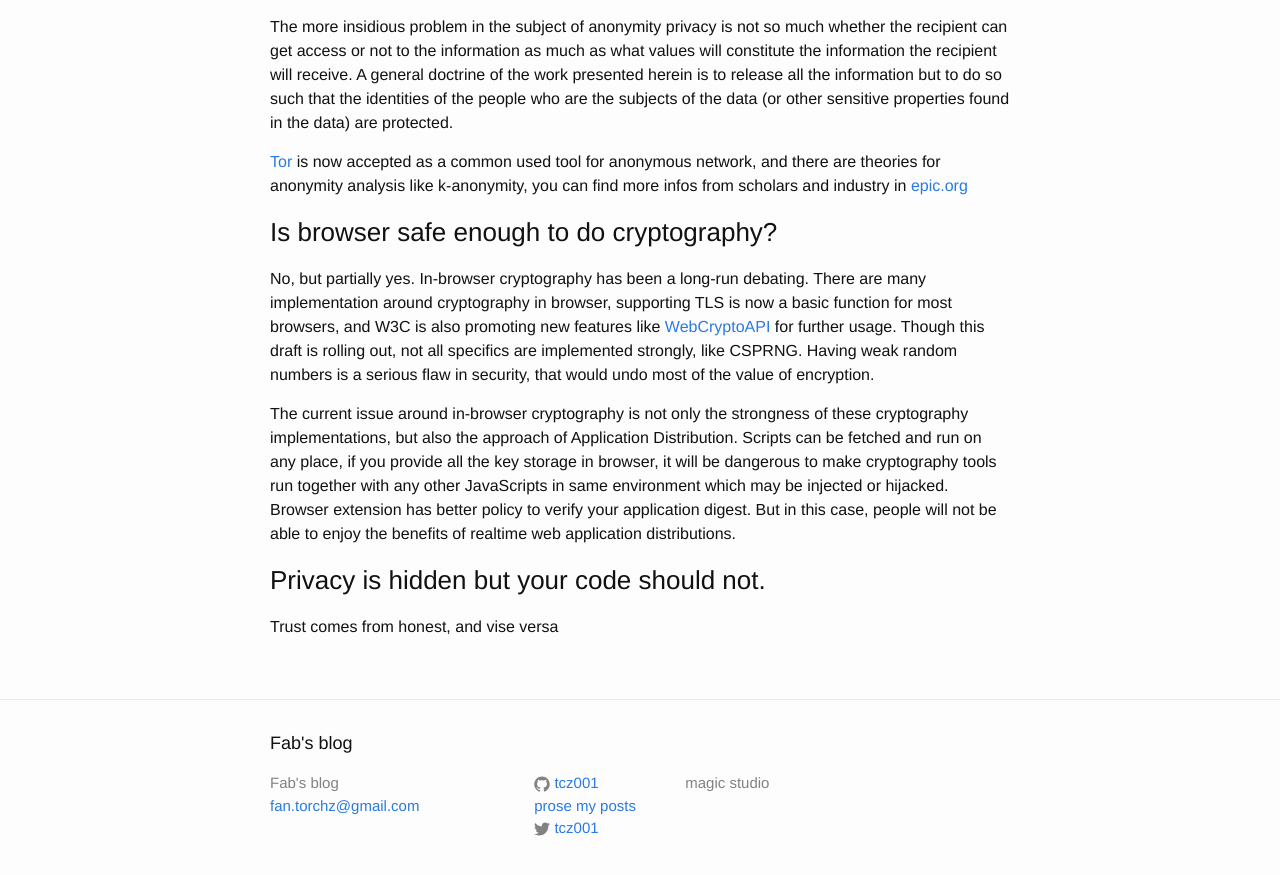
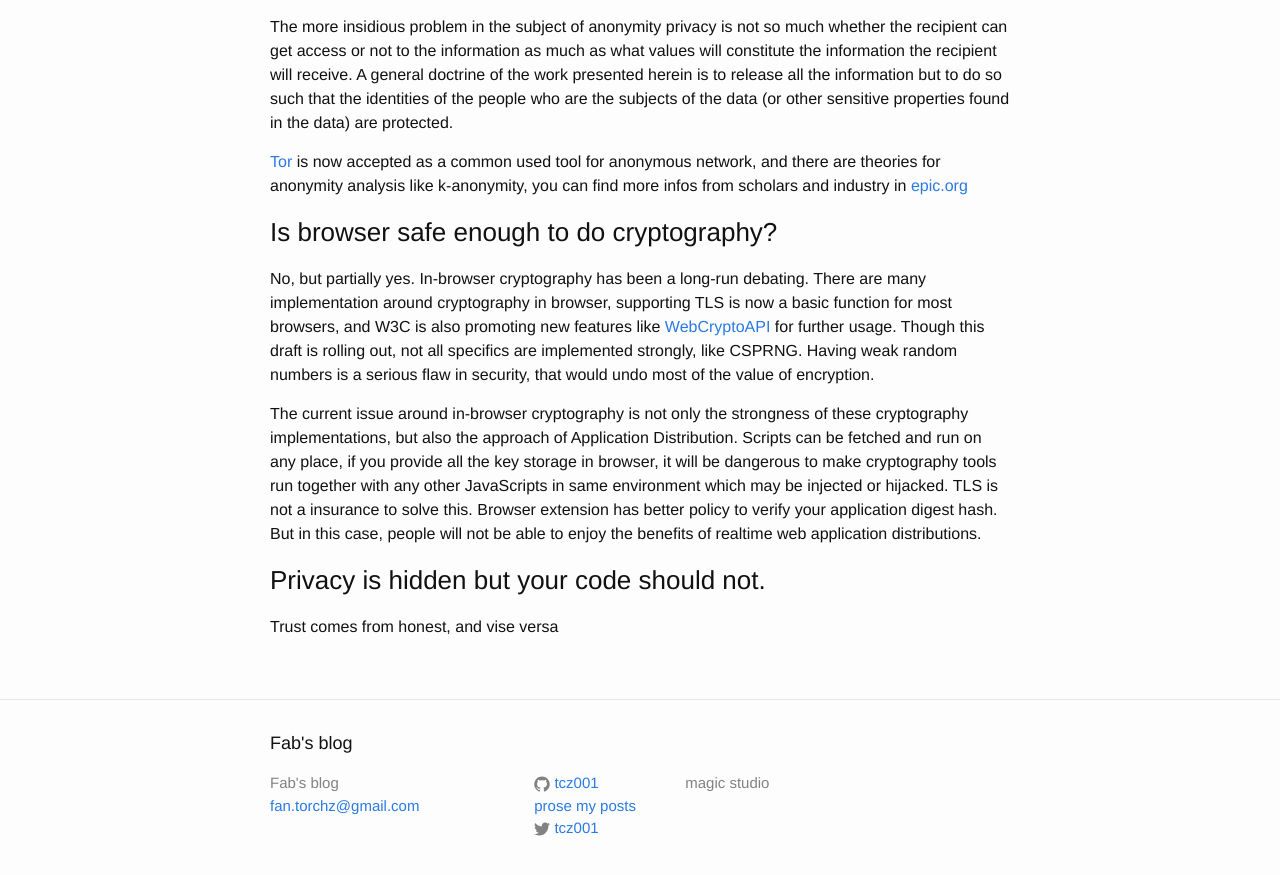
Before and after one commit to tcz001/tcz001.github.io, a Jekyll site: the page built from _posts/2015-06-03-muscling-up-privacy.md, in a window 1280 px wide and 900 px high, scrolled down 722 px. Shown: the top 875 px of the window. Built offline with Jekyll 4.4.1, drawn with Linux system fonts in a browser that asks for light colours.

Commit message:
Updated 2015-06-03-muscling-up-privacy.md

```diff
--- a/_posts/2015-06-03-muscling-up-privacy.md
+++ b/_posts/2015-06-03-muscling-up-privacy.md
@@ -31,7 +31,7 @@ The more insidious problem in the subject of anonymity privacy is not so much wh
 No, but partially yes. In-browser cryptography has been a long-run debating. There are many implementation around cryptography in browser, supporting TLS is now a basic function for most browsers, and W3C is also promoting new features like [WebCryptoAPI](http://www.w3.org/TR/WebCryptoAPI/) for further usage. Though this draft is rolling out, not all specifics are implemented strongly, like CSPRNG. Having weak random numbers is a serious flaw in security, that would undo most of the value of encryption.
 
 The current issue around in-browser cryptography is not only the strongness of these cryptography implementations, but also the approach of Application Distribution.
-Scripts can be fetched and run on any place, if you provide all the key storage in browser, it will be dangerous to make cryptography tools run together with any other JavaScripts in same environment which may be injected or hijacked. Browser extension has better policy to verify your application digest. But in this case, people will not be able to enjoy the benefits of realtime web application distributions.
+Scripts can be fetched and run on any place, if you provide all the key storage in browser, it will be dangerous to make cryptography tools run together with any other JavaScripts in same environment which may be injected or hijacked. TLS is not a insurance to solve this. Browser extension has better policy to verify your application digest hash. But in this case, people will not be able to enjoy the benefits of realtime web application distributions.
 
 ### Privacy is hidden but your code should not.
 
```
